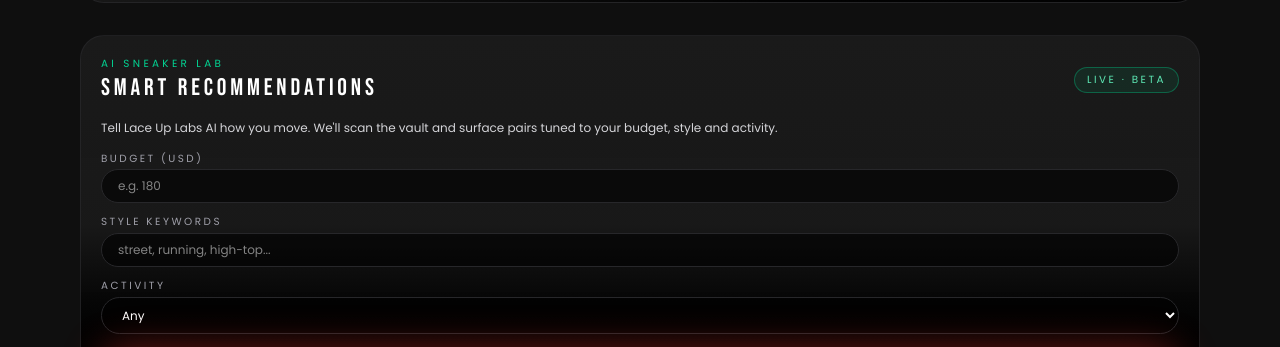
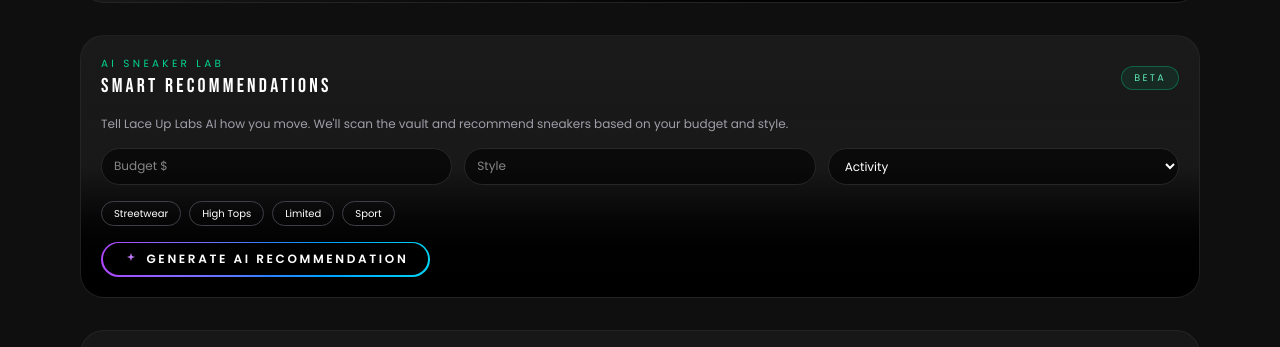
Before and after one commit to Vedant08-blip/Lace-Up-Labs, a React (Vite) app: page / in a window 1280 px wide. Shown: the part 605-952 px from the top of the page. Built offline with nearby package versions, Linux system fonts and the light colour scheme.

Commit message:
AI Button Enhancement

```diff
--- a/index.html
+++ b/index.html
@@ -2,10 +2,9 @@
 <html lang="en">
   <head>
     <meta charset="UTF-8" />
-    <link rel="icon" type="image/png" href="/favicon.png?v=2" />
-    <link rel="icon" type="image/svg+xml" href="/favicon.svg?v=2" />
-    <link rel="shortcut icon" type="image/png" href="/favicon.png?v=2" />
-    <link rel="apple-touch-icon" href="/favicon.png?v=2" />
+    <link rel="icon" type="image/png" href="/WebLogo.png?v=3" />
+    <link rel="shortcut icon" type="image/png" href="/WebLogo.png?v=3" />
+    <link rel="apple-touch-icon" href="/WebLogo.png?v=3" />
     <meta name="theme-color" content="#000000" />
     <meta name="viewport" content="width=device-width, initial-scale=1.0" />
     <title>Lace Up Labs – Premium AI-Powered Sneaker Store</title>
--- a/src/components/AIRecommendation.jsx
+++ b/src/components/AIRecommendation.jsx
@@ -1,4 +1,5 @@
-import { motion } from 'framer-motion';
+import { motion } from "framer-motion";
+import FloatingSneakerCard from "./FloatingSneakerCard";
 
 export function AIRecommendation({
   budget,
@@ -9,132 +10,116 @@
   setActivity,
   recommended,
   onRecommend,
-  onSelectSneaker
+  onSelectSneaker,
 }) {
   return (
     <section
       id="ai"
       className="rounded-3xl bg-gradient-to-b from-card via-card/90 to-black border border-zinc-800/80 p-5 space-y-4"
     >
-      <div className="flex items-center justify-between gap-3">
+      {/* Header */}
+      <div className="flex items-center justify-between">
         <div>
           <p className="text-[0.65rem] uppercase tracking-[0.32em] text-emerald-400">
             AI Sneaker Lab
           </p>
-          <h2 className="font-heading text-2xl tracking-[0.16em] uppercase">
+          <h2 className="font-heading text-xl tracking-[0.16em] uppercase">
             Smart Recommendations
           </h2>
         </div>
-        <span className="rounded-full bg-emerald-500/10 border border-emerald-500/40 px-3 py-1 text-[0.65rem] uppercase tracking-[0.24em] text-emerald-300">
-          Live · Beta
+
+        <span className="rounded-full bg-emerald-500/10 border border-emerald-500/40 px-3 py-1 text-[0.6rem] uppercase tracking-[0.24em] text-emerald-300">
+          Beta
         </span>
       </div>
-      <p className="text-xs text-zinc-300">
-        Tell Lace Up Labs AI how you move. We&apos;ll scan the vault and
-        surface pairs tuned to your budget, style and activity.
+
+      {/* Description */}
+      <p className="text-xs text-zinc-400">
+        Tell Lace Up Labs AI how you move. We'll scan the vault and recommend
+        sneakers based on your budget and style.
       </p>
-      <div className="grid gap-3 text-xs">
-        <div className="space-y-1">
-          <label className="block text-[0.65rem] uppercase tracking-[0.24em] text-zinc-400">
-            Budget (USD)
-          </label>
+
+      {/* Inputs */}
+      <div className="grid grid-cols-3 gap-3 text-xs">
         <input
           type="number"
           value={budget}
           onChange={(e) => setBudget(e.target.value)}
-            placeholder="e.g. 180"
-            className="w-full rounded-full bg-black/60 border border-zinc-800 px-4 py-2 text-xs outline-none focus:border-accent focus:ring-1 focus:ring-accent/60"
+          placeholder="Budget $"
+          className="rounded-full bg-black/60 border border-zinc-800 px-3 py-2 outline-none focus:border-accent focus:ring-1 focus:ring-accent/60"
         />
-        </div>
-        <div className="space-y-1">
-          <label className="block text-[0.65rem] uppercase tracking-[0.24em] text-zinc-400">
-            Style keywords
-          </label>
+
         <input
           type="text"
           value={style}
           onChange={(e) => setStyle(e.target.value)}
-            placeholder="street, running, high-top..."
-            className="w-full rounded-full bg-black/60 border border-zinc-800 px-4 py-2 text-xs outline-none focus:border-accent focus:ring-1 focus:ring-accent/60"
+          placeholder="Style"
+          className="rounded-full bg-black/60 border border-zinc-800 px-3 py-2 outline-none focus:border-accent focus:ring-1 focus:ring-accent/60"
         />
-        </div>
-        <div className="space-y-1">
-          <label className="block text-[0.65rem] uppercase tracking-[0.24em] text-zinc-400">
-            Activity
-          </label>
+
         <select
           value={activity}
           onChange={(e) => setActivity(e.target.value)}
-            className="w-full rounded-full bg-black/60 border border-zinc-800 px-4 py-2 text-xs outline-none focus:border-accent focus:ring-1 focus:ring-accent/60"
+          className="rounded-full bg-black/60 border border-zinc-800 px-3 py-2 outline-none focus:border-accent focus:ring-1 focus:ring-accent/60"
         >
-            <option value="">Any</option>
+          <option value="">Activity</option>
           <option value="Running">Running</option>
           <option value="Basketball">Basketball</option>
           <option value="Lifestyle">Lifestyle</option>
           <option value="Streetwear">Streetwear</option>
         </select>
       </div>
+
+      {/* Quick AI Tags */}
+      <div className="flex flex-wrap gap-2 text-[10px]">
+        <button className="px-3 py-1 rounded-full border border-zinc-700 hover:bg-zinc-800 transition">
+          Streetwear
+        </button>
+        <button className="px-3 py-1 rounded-full border border-zinc-700 hover:bg-zinc-800 transition">
+          High Tops
+        </button>
+        <button className="px-3 py-1 rounded-full border border-zinc-700 hover:bg-zinc-800 transition">
+          Limited
+        </button>
+        <button className="px-3 py-1 rounded-full border border-zinc-700 hover:bg-zinc-800 transition">
+          Sport
+        </button>
       </div>
+
+      {/* Button - Gradient AI Style with Shimmer */}
       <button
-        type="button"
         onClick={onRecommend}
-        className="relative w-full rounded-full px-4 py-3 text-xs font-semibold uppercase tracking-[0.24em] text-black bg-accent shadow-glow hover:brightness-110 hover:-translate-y-0.5 transition-all duration-200 overflow-hidden"
+        className="group relative rounded-full p-[1.5px] bg-gradient-to-r from-purple-500 via-blue-500 to-cyan-400 hover:scale-105 transition-all duration-300 overflow-hidden"
       >
-        {/* Shimmer overlay */}
-        <span className="absolute inset-0 overflow-hidden rounded-full">
-          <span className="absolute inset-0 bg-gradient-to-r from-transparent via-white/20 to-transparent -translate-x-full animate-shimmer" />
-        </span>
-        {/* Sparkles icon */}
-        <span className="inline-flex items-center gap-2 relative z-10">
+        <span className="relative flex items-center gap-2 rounded-full bg-black px-5 py-2 text-xs font-semibold uppercase tracking-[0.22em] text-white group-hover:bg-black/90 transition">
+
+          {/* Icon */}
           <svg
-            className="w-4 h-4"
+            className="w-4 h-4 text-purple-400 group-hover:text-cyan-400 transition"
             viewBox="0 0 24 24"
-            fill="none"
-            stroke="currentColor"
-            strokeWidth="2"
-            strokeLinecap="round"
-            strokeLinejoin="round"
+            fill="currentColor"
           >
-            <path d="M12 3l1.5 4.5L18 9l-4.5 1.5L12 15l-1.5-4.5L6 9l4.5-1.5L12 3z" fill="currentColor" />
-            <path d="M5 19l1 3 1-3 3-1-3-1-1-3-1 3-3 1 3 1z" fill="currentColor" opacity="0.6" />
-            <path d="M19 5l1 3 1-3 3-1-3-1-1-3-1 3-3 1 3 1z" fill="currentColor" opacity="0.6" />
+            <path d="M12 3l1.5 4.5L18 9l-4.5 1.5L12 15l-1.5-4.5L6 9l4.5-1.5L12 3z"/>
           </svg>
+
           Generate AI Recommendation
         </span>
+
+        {/* Shimmer Effect */}
+        <span className="absolute inset-0 rounded-full overflow-hidden">
+          <span className="absolute inset-0 bg-gradient-to-r from-transparent via-white/30 to-transparent -translate-x-full group-hover:translate-x-full transition-transform duration-1000 ease-in-out"></span>
+        </span>
+
+        {/* Glow */}
+        <span className="absolute inset-0 rounded-full blur-md opacity-0 group-hover:opacity-70 bg-gradient-to-r from-purple-500 via-blue-500 to-cyan-400 transition"></span>
       </button>
 
+      {/* Result - FloatingSneakerCard */}
       {recommended && (
-        <motion.div
-          initial={{ opacity: 0, y: 12 }}
-          animate={{ opacity: 1, y: 0 }}
-          className="mt-2 rounded-2xl bg-black/70 border border-zinc-800/80 p-3 flex gap-3 items-center"
-        >
-          <img
-            src={recommended.image}
-            alt={recommended.name}
-            className="w-20 h-20 rounded-xl object-cover"
+        <FloatingSneakerCard
+          sneaker={recommended}
+          onSelect={onSelectSneaker}
         />
-          <div className="flex-1">
-            <p className="text-[0.65rem] uppercase tracking-[0.22em] text-zinc-400">
-              Best Match
-            </p>
-            <p className="text-sm font-medium">{recommended.name}</p>
-            <p className="text-xs text-zinc-500">
-              {recommended.brand} · {recommended.category}
-            </p>
-            <div className="flex items-center justify-between pt-1">
-              <p className="text-sm text-accent font-semibold">
-                ${recommended.price}
-              </p>
-              <button
-                className="btn-secondary-sm"
-                onClick={() => onSelectSneaker(recommended)}
-              >
-                Add to Cart
-              </button>
-            </div>
-          </div>
-        </motion.div>
       )}
     </section>
   );
--- /dev/null
+++ b/src/components/FloatingSneakerCard.jsx
@@ -0,0 +1,73 @@
+import { motion } from "framer-motion";
+
+export default function FloatingSneakerCard({ sneaker, onSelect }) {
+  if (!sneaker) return null;
+
+  return (
+    <motion.div
+      initial={{ opacity: 0, y: 20 }}
+      animate={{
+        opacity: 1,
+        y: [0, -6, 0],
+      }}
+      transition={{
+        duration: 4,
+        repeat: Infinity,
+        ease: "easeInOut",
+      }}
+      whileHover={{ scale: 1.03 }}
+      className="group relative rounded-2xl bg-black/70 border border-zinc-800 p-4 flex gap-4 items-center backdrop-blur-md shadow-[0_20px_60px_rgba(0,0,0,0.6)] transition-all"
+    >
+      {/* Glow background */}
+      <div className="absolute inset-0 rounded-2xl bg-gradient-to-r from-emerald-400/10 via-purple-500/10 to-pink-500/10 blur-xl opacity-50 group-hover:opacity-80 transition duration-300" />
+
+      {/* Sneaker Image */}
+      <motion.img
+        src={sneaker.image}
+        alt={sneaker.name}
+        whileHover={{ scale: 1.1 }}
+        transition={{ type: "spring", stiffness: 200 }}
+        className="relative w-20 h-20 object-cover rounded-xl shadow-lg group-hover:shadow-[0_10px_30px_rgba(0,0,0,0.8)]"
+      />
+
+      {/* Sneaker Info */}
+      <div className="relative flex-1">
+        <p className="text-[0.6rem] uppercase tracking-[0.25em] text-zinc-400">
+          AI Best Match
+        </p>
+
+        <p className="text-sm font-semibold">
+          {sneaker.name}
+        </p>
+
+        <p className="text-xs text-zinc-500">
+          {sneaker.brand} · {sneaker.category}
+        </p>
+
+        <div className="flex items-center justify-between mt-2">
+          <p className="text-accent font-bold">
+            ${sneaker.price}
+          </p>
+
+          <button
+            onClick={() => onSelect(sneaker)}
+            className="px-3 py-1 text-xs rounded-md border border-zinc-700 hover:bg-zinc-800 hover:border-accent transition"
+          >
+            Add
+          </button>
+        </div>
+      </div>
+
+      {/* AI Indicator (Spark + Pulse) */}
+      <div className="absolute top-2 right-2 flex items-center gap-1 text-emerald-400">
+        {/* Pulse dot */}
+        <span className="relative flex h-2 w-2">
+          <span className="animate-ping absolute inline-flex h-full w-full rounded-full bg-emerald-400 opacity-70"></span>
+          <span className="relative inline-flex rounded-full h-2 w-2 bg-emerald-400"></span>
+        </span>
+
+
+      </div>
+    </motion.div>
+  );
+}
```
Also changed, not shown: public/favicon.svg. Lines whose indentation alone changed are shown as unchanged.
